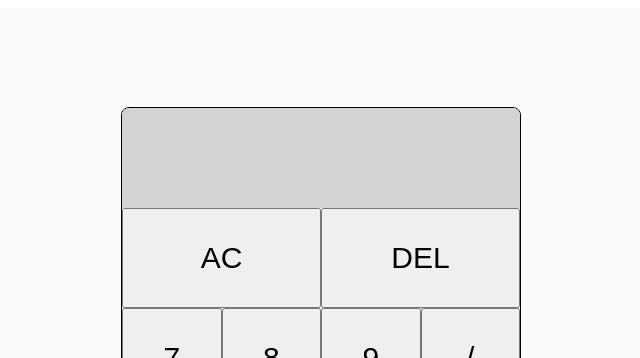
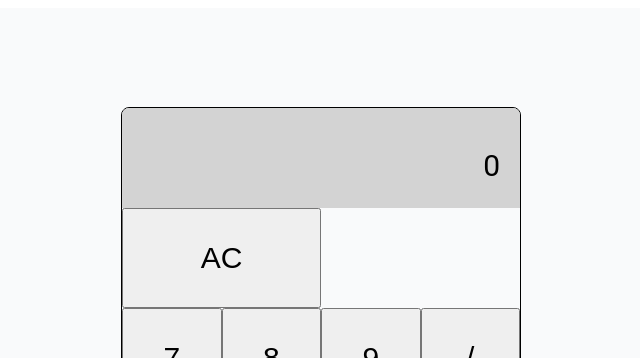
Before and after one commit to Tom-Doc/odin-calculator-project, a plain HTML site: page index.html in a window 1280 px wide. Shown: the top 358 px of the page, without its empty margins (319-959 px from the left). Drawn offline with Linux system fonts and the light colour scheme.

Commit message:
Removed DEL key for now

```diff
--- a/index.html
+++ b/index.html
@@ -15,12 +15,12 @@
             <div class="display">
                 <div class="display-top"></div>
                 <!---History (top) Display-->
-                <div class="display-main"></div>
+                <div class="display-main">0</div>
                 <!---Main Display-->
             </div>
             <div class="clear-buttons">
                 <button class="all-clear">AC</button>
-                <button class="delete">DEL</button>
+                <!-- <button class="delete">DEL</button> -->
             </div>
             <div class="all-buttons">
                 <button class="number">7</button>
```
